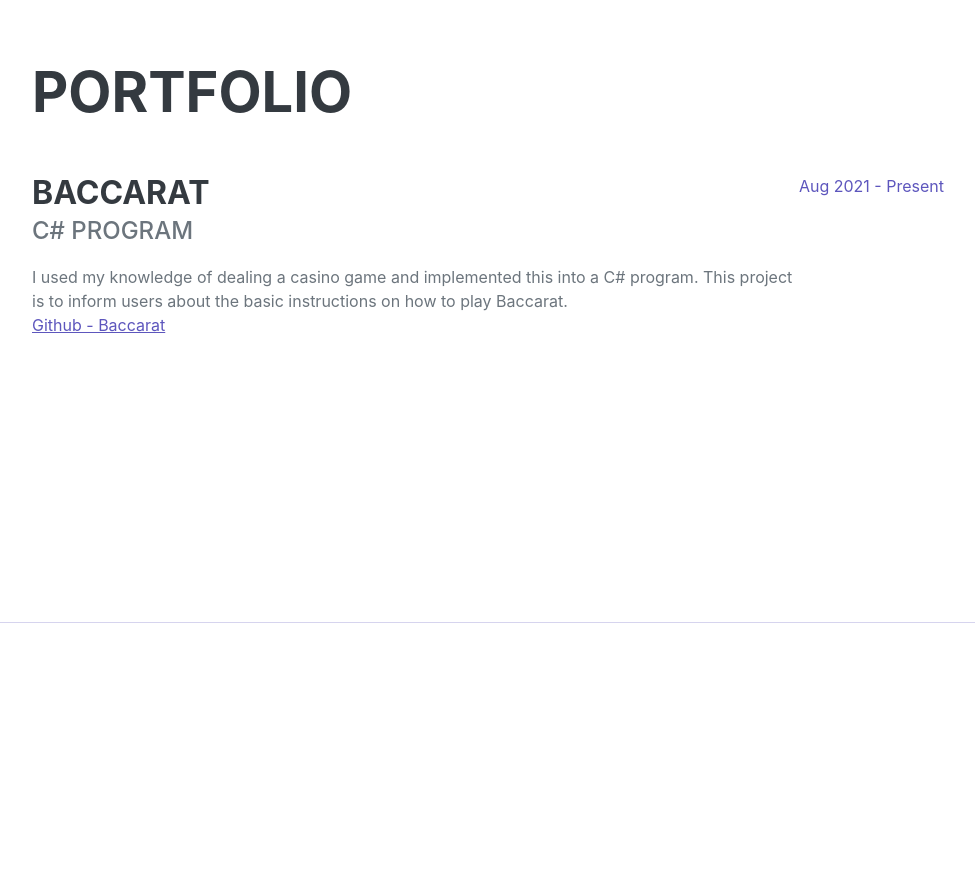
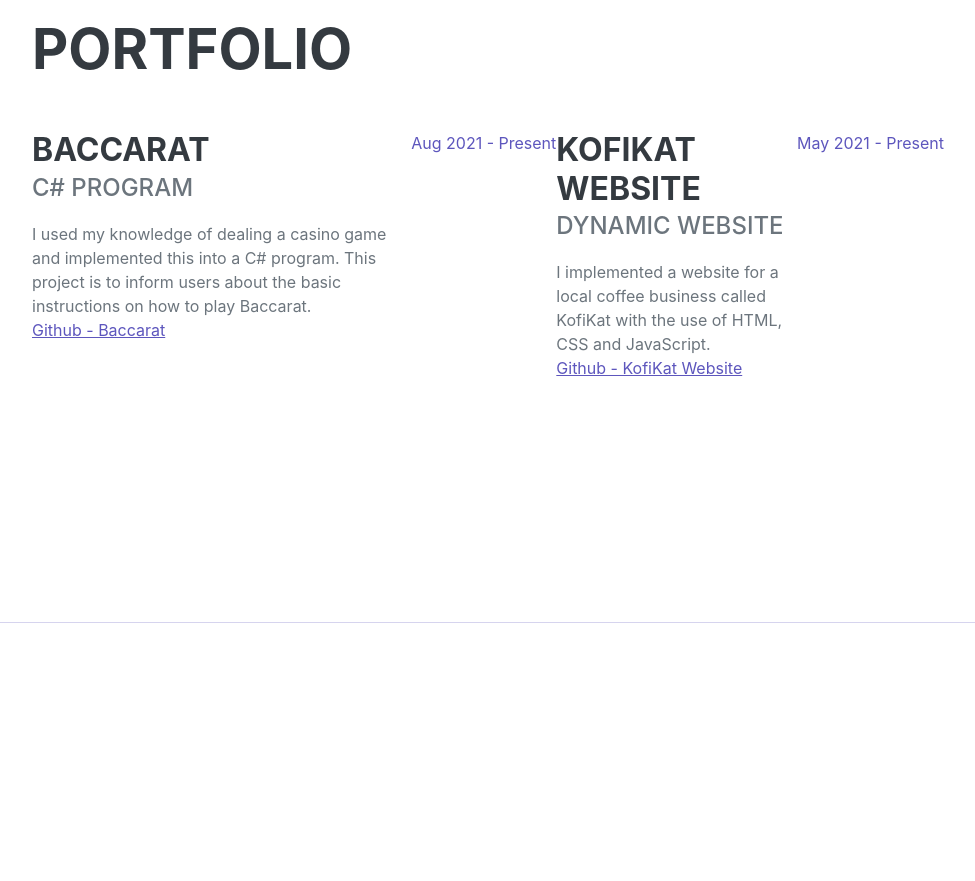
Before and after one commit to paredesjem/paredesjem, a plain HTML site: page index.html in a window 1280 px wide. Shown: the part 1780-2661 px from the top of the page, without its empty margins (288-1263 px from the left). Drawn offline with nearby package versions, Linux system fonts and the light colour scheme; a web font is replaced by a local one.

Commit message:
Update index.html

```diff
--- a/index.html
+++ b/index.html
@@ -83,6 +83,13 @@
                             <a href="https://github.com/paredesjem/Baccarat">Github - Baccarat</a>
                         </div>
                         <div class="flex-shrink-0"><span class="text-primary">Aug 2021 - Present</span></div>
+                        <div class="flex-grow-1">
+                            <h3 class="mb-0">KofiKat Website</h3>
+                            <div class="subheading mb-3">Dynamic Website</div>
+                            <div>I implemented a website for a local coffee business called KofiKat with the use of HTML, CSS and JavaScript. </div>
+                            <a href="https://github.com/raccoonEnthusiast/KofiKat-Website">Github - KofiKat Website</a>
+                        </div>
+                        <div class="flex-shrink-0"><span class="text-primary">May 2021 - Present</span></div>
                     </div>
                 </div>
             </section>
```
